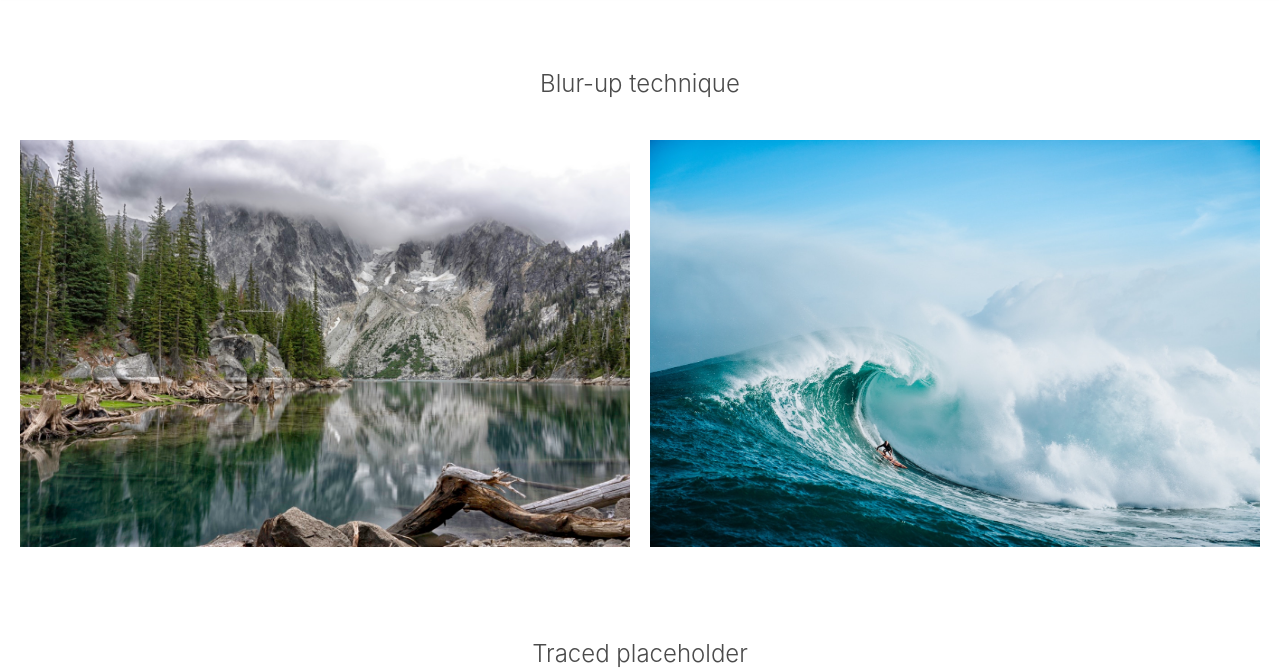
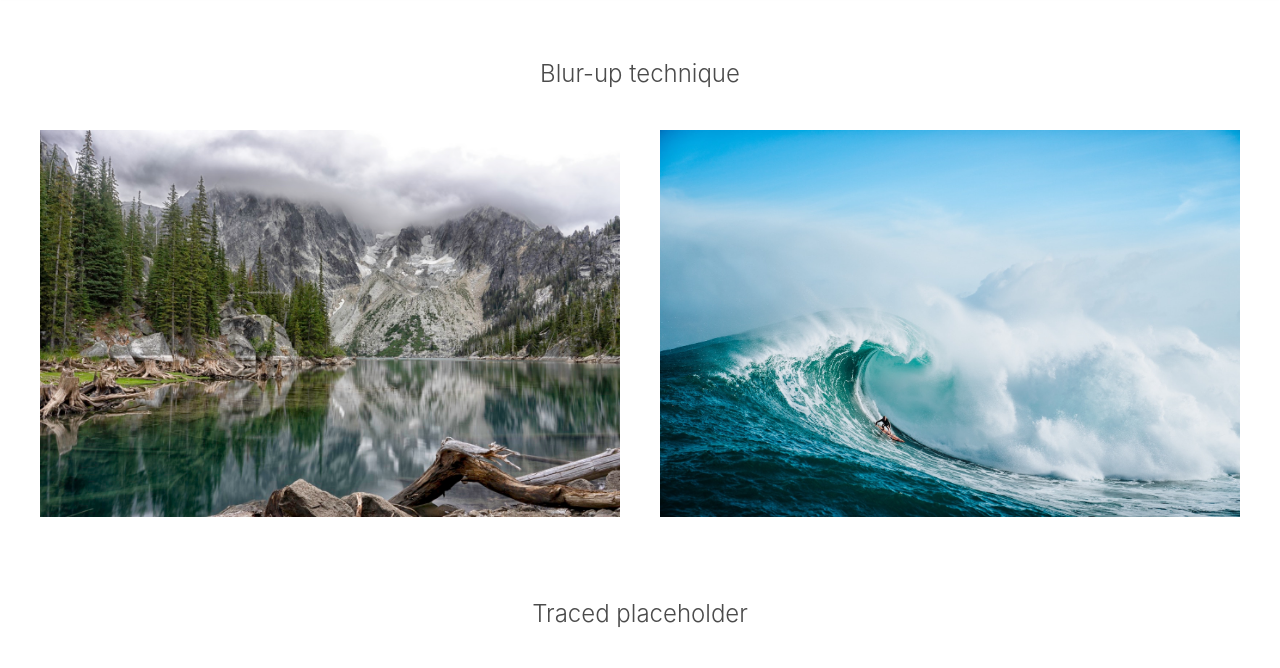
Before and after one commit to keegn/gatsby-image-example, a Gatsby site: page / in a window 1280 px wide. Shown: the part 83-751 px from the top of the page. Built offline with nearby package versions, Linux system fonts and the light colour scheme; Gatsby itself is replaced by a stand-in of ours.

Commit message:
Added helper comments and cleaned up formatting

```diff
--- a/src/components/layout.js
+++ b/src/components/layout.js
@@ -3,8 +3,8 @@ import PropTypes from 'prop-types'
 import Helmet from 'react-helmet'
 import { StaticQuery, graphql } from 'gatsby'
 import styled from 'styled-components'
+
 import { GlobalStyle } from './global-styles'
-
 import Header from './header'
 
 const AppContainerStyle = styled.div`
--- a/src/pages/index.js
+++ b/src/pages/index.js
@@ -12,7 +12,7 @@ const Image = styled(Img)`
 const SectionHeader = styled.h2`
   font-weight: 300;
   text-align: center;
-  padding: 5rem 1rem 0;
+  padding: 4rem 0 0;
   color: #4b4b4b;
   font-size: 2.4rem;
 `
@@ -23,15 +23,14 @@ const Section = styled.div`
 const Grid = styled.div`
   display: grid;
   grid-template-columns: 1fr 1fr;
-  grid-gap: 2rem;
+  grid-gap: 4rem;
   align-items: center;
-  padding: 2rem;
-  @media (max-width: 400px) {
-    grid-gap: 2rem;
+  padding: 2rem 4rem;
+  @media (max-width: 600px) {
     grid-template-columns: 1fr;
   }
 `
-
+// In the render below, the <Image /> component is our gatsby <Img /> component extended via styled-components - see line 9
 const IndexPage = props => (
   <Layout>
     <Section>
@@ -90,7 +89,8 @@ export const traceImage = graphql`
 
 /*
 Some notes:
-Check out documentation
+
+Duotone example
 childImageSharp {
   fluid(maxWidth: 1000, quality: 100, duotone: { shadow: "#222222", highlight: "#454848" }) {
     ...GatsbyImageSharpFluid_noBase64
@@ -99,7 +99,7 @@ childImageSharp {
 Great tutorial on Gatsby Image V2
 https://codebushi.com/using-gatsby-image/
 
-we implemented a DRY pattern above with the helper graphql query of fluidImg, without it our pageQuery would be very repititive if we have a lot of images, see the example below to get an idea of why we did the above.
+we implemented a DRY pattern above with the helper graphql query of fluidImg, without it our pageQuery would be very repititive if we had a lot of images, see the example below to get an idea of why we did the above.
 
 query {
   imageOne: file(relativePath: { eq: "one.jpg" }) {
@@ -125,7 +125,7 @@ query {
   }
 }
 
-we can also change the background load color
+We can also change the background load color
 <Img fluid={props.data.imageTest.childImageSharp.fluid} backgroundColor="purple" />
 
 */
```
